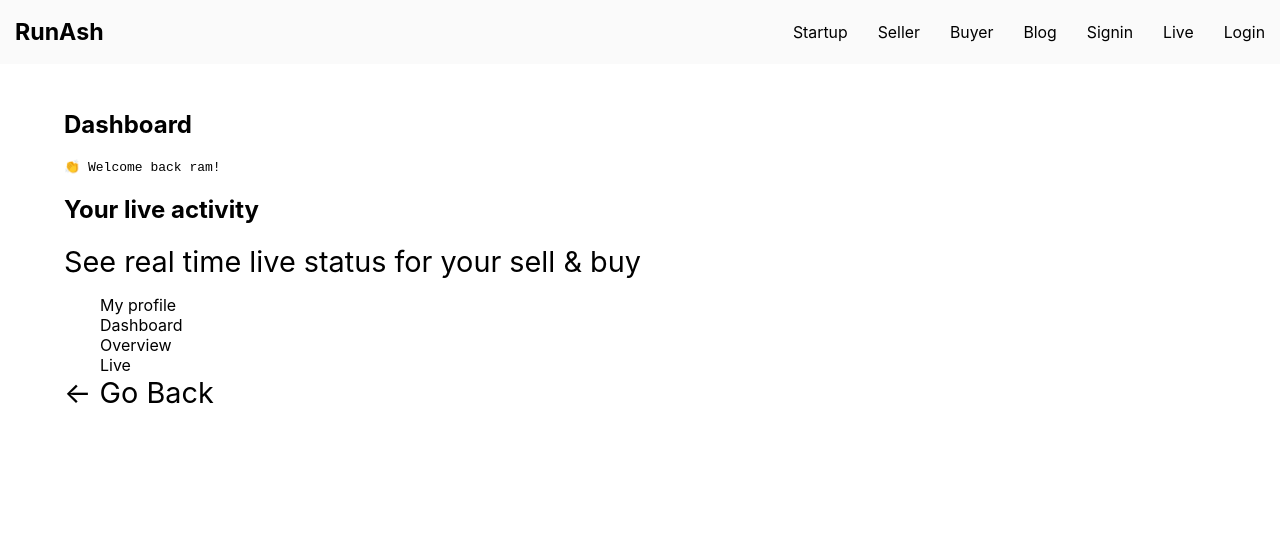
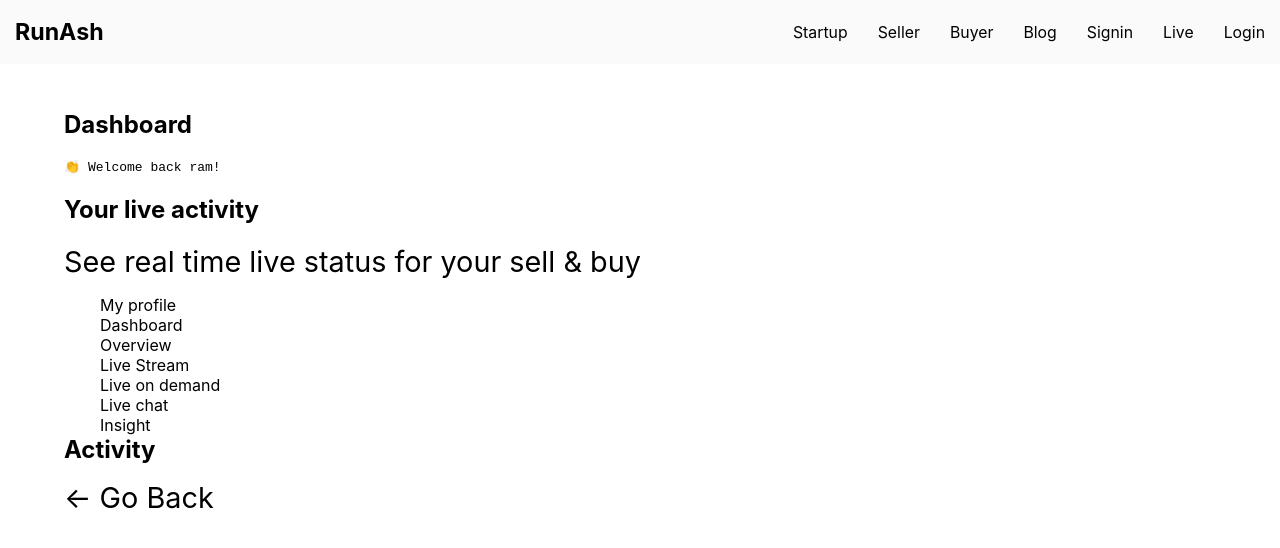
Before and after one commit to rammurmu/next, a Next.js app: page /dashboard in a window 1280 px wide. Shown: the top 548 px of the page. Built offline with nearby package versions, Linux system fonts and the light colour scheme.

Commit message:
Update dashboard.js

```diff
--- a/pages/dashboard.js
+++ b/pages/dashboard.js
@@ -32,11 +32,38 @@ export default function Dashboard() {
            </li>
            <li>
             <Link href="/">
-            <a>Live</a>
+            <a>Live Stream</a>
+            </Link>
+           </li>
+           <li>
+            <Link href="/">
+            <a>Live on demand</a>
+            </Link>
+           </li>
+           <li>
+            <Link href="/">
+            <a>Live chat</a>
+            </Link>
+           </li>
+           <li>
+            <Link href="/">
+            <a>Insight</a>
             </Link>
            </li>
         </ul>
         </div>
+       <div className={styles.grid}>
+       <h1>Activity</h1>
+       </div>
+
+
+
+
+
+
+
+
+
         <p className={styles.description}>
           <Link href="/">
             <a>&larr; Go Back</a>
```
